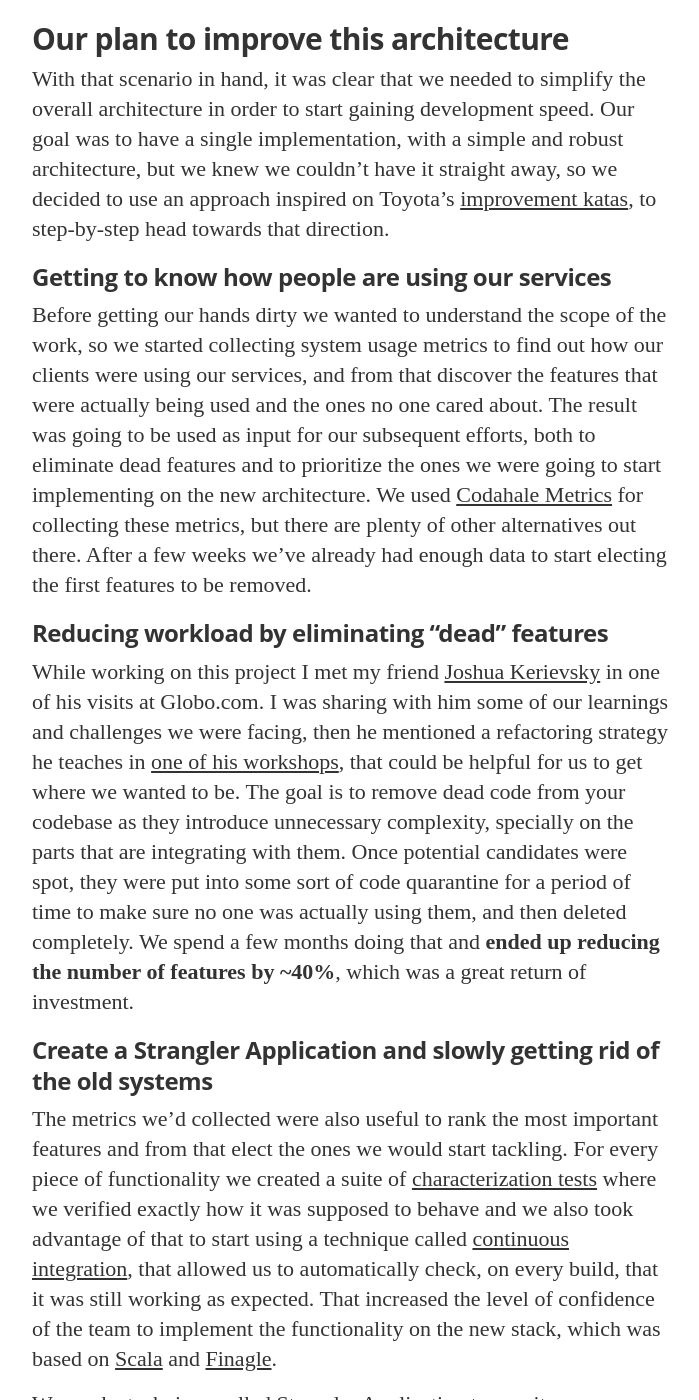
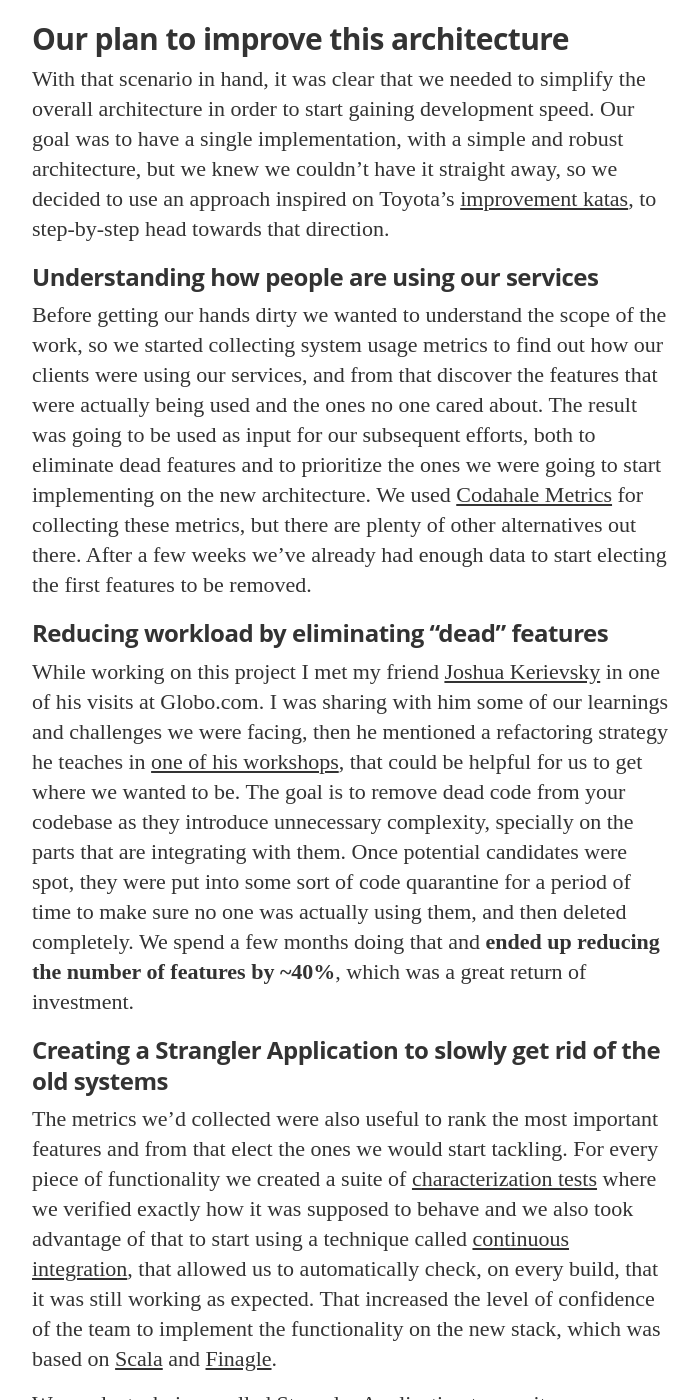
Before and after one commit to amartinsn/amartinsn.github.io, a Jekyll site: the page built from _posts/2016-07-28-lessons-learned-from-software-rewrites.md, in a window 1280 px wide and 1400 px high, scrolled down 2979 px. Shown: the whole window, without its empty margins (288-987 px from the left). Built offline with Jekyll 4.4.1, drawn with Linux system fonts in a browser that asks for light colours; nearby versions of some CDN libraries; some web fonts are replaced; Markdown is read by kramdown in place of the engine named in the settings; comment, search, counter and statistics services are not loaded; some of the changed text lies outside the part shown.

Commit message:
a few corrections

```diff
--- a/_posts/2016-07-28-lessons-learned-from-software-rewrites.md
+++ b/_posts/2016-07-28-lessons-learned-from-software-rewrites.md
@@ -41,7 +41,7 @@ To make things even more interesting, after adding some performance tests to the
 
 With that scenario in hand, it was clear that we needed to simplify the overall architecture in order to start gaining development speed. Our goal was to have a single implementation, with a simple and robust architecture, but we knew we couldn’t have it straight away, so we decided to use an approach inspired on Toyota’s [improvement katas](http://blog.crisp.se/2013/05/14/jimmyjanlen/improvement-theme-simple-and-practical-toyota-kata), to step-by-step head towards that direction.
 
-####Getting to know how people are using our services
+####Understanding how people are using our services
 
 Before getting our hands dirty we wanted to understand the scope of the work, so we started collecting system usage metrics to find out how our clients were using our services, and from that discover the features that were actually being used and the ones no one cared about. The result was going to be used as input for our subsequent efforts, both to eliminate dead features and to prioritize the ones we were going to start implementing on the new architecture. We used [Codahale Metrics](http://metrics.dropwizard.io/) for collecting these metrics, but there are plenty of other alternatives out there. After a few weeks we’ve already had enough data to start electing the first features to be removed.
 
@@ -49,7 +49,7 @@ Before getting our hands dirty we wanted to understand the scope of the work, so
 
 While working on this project I met my friend [Joshua Kerievsky](https://www.industriallogic.com/people/joshua) in one of his visits at Globo.com. I was sharing with him some of our learnings and challenges we were facing, then he mentioned a refactoring strategy he teaches in [one of his workshops](https://www.industriallogic.com/onsite-workshops/testing-and-refactoring/), that could be helpful for us to get where we wanted to be. The goal is to remove dead code from your codebase as they introduce unnecessary complexity, specially on the parts that are integrating with them. Once potential candidates were spot, they were put into some sort of code quarantine for a period of time to make sure no one was actually using them, and then deleted completely. We spend a few months doing that and **ended up reducing the number of features by ~40%**, which was a great return of investment.
 
-####Create a Strangler Application and slowly getting rid of the old systems
+####Creating a Strangler Application to slowly get rid of the old systems
 
 The metrics we’d collected were also useful to rank the most important features and from that elect the ones we would start tackling. For every piece of functionality we created a suite of [characterization tests](http://c2.com/cgi/wiki?CharacterizationTest) where we verified exactly how it was supposed to behave and we also took advantage of that to start using a technique called [continuous integration](https://en.wikipedia.org/wiki/Continuous_integration), that allowed us to automatically check, on every build, that it was still working as expected. That increased the level of confidence of the team to implement the functionality on the new stack, which was based on [Scala](http://www.scala-lang.org/) and [Finagle](http://twitter.github.io/finagle/).
 
```
Also changed, not shown: other parts of _posts/2016-07-28-lessons-learned-from-software-rewrites.md (+1 -1 lines).
